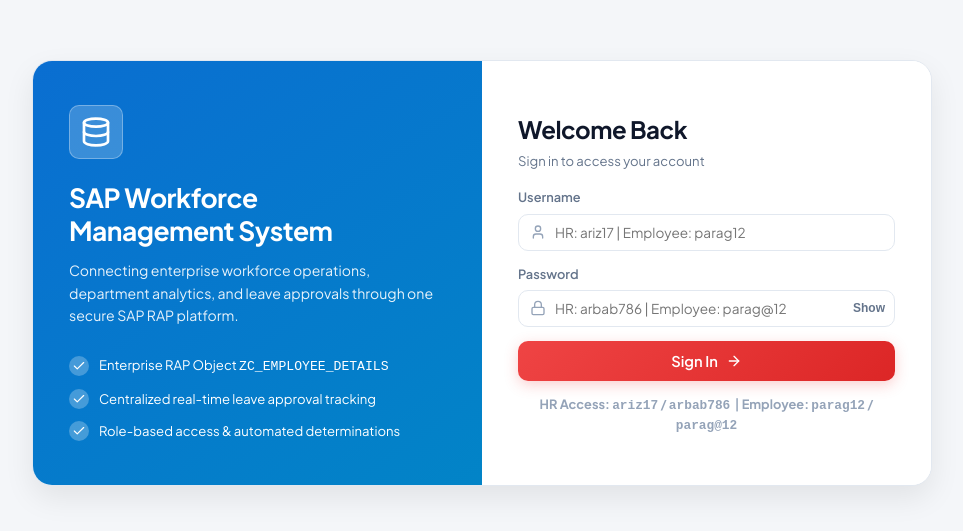
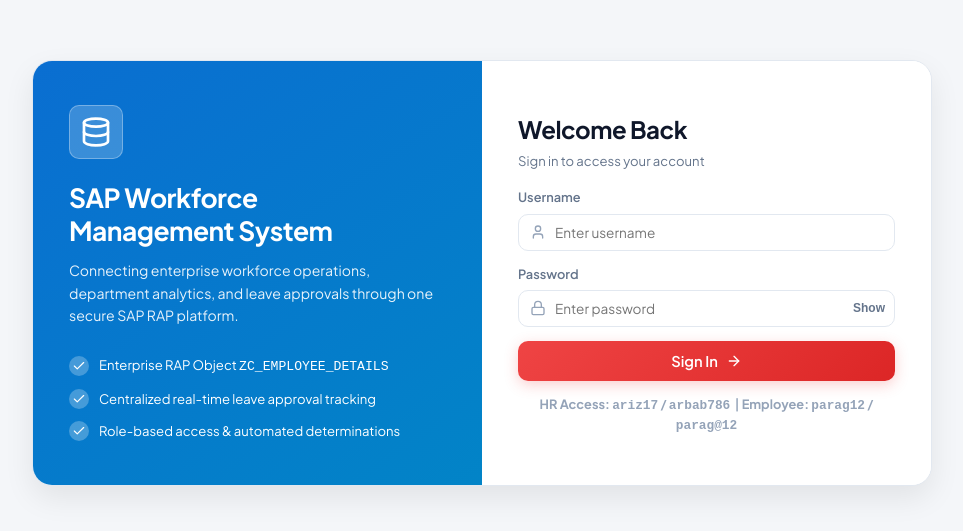
Before and after one commit to ariz17/SAP-Employee-Management, a React (Vite) app in the folder frontend/: page / in a window 1280 px wide. Shown: the part 127-658 px from the top of the page, without its empty margins (158-1121 px from the left). Built offline with nearby package versions, Linux system fonts and the light colour scheme; no server answers.

Commit message:
cleanup placeholders

```diff
--- a/frontend/src/components/LoginScreen.jsx
+++ b/frontend/src/components/LoginScreen.jsx
@@ -92,7 +92,7 @@
                 <input
                   id="login-username"
                   type="text"
-                  placeholder="HR: ariz17 | Employee: parag12"
+                  placeholder="Enter username"
                   value={userId}
                   onChange={(e) => setUserId(e.target.value)}
                   className="clean-input with-left-icon"
@@ -108,7 +108,7 @@
                 <input
                   id="login-password"
                   type={showPassword ? 'text' : 'password'}
-                  placeholder="HR: arbab786 | Employee: parag@12"
+                  placeholder="Enter password"
                   value={password}
                   onChange={(e) => setPassword(e.target.value)}
                   className="clean-input with-left-icon with-right-btn"
```
